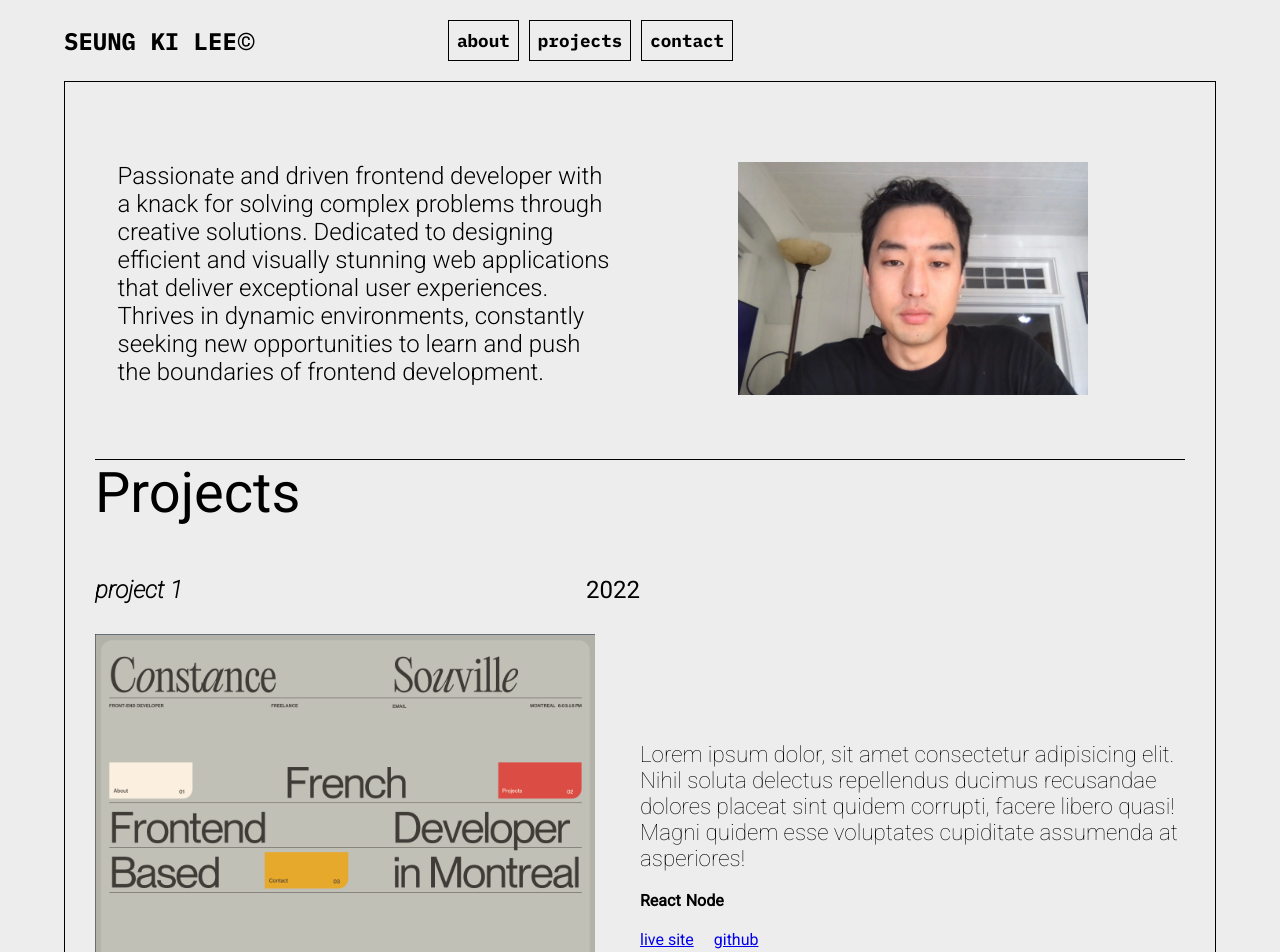
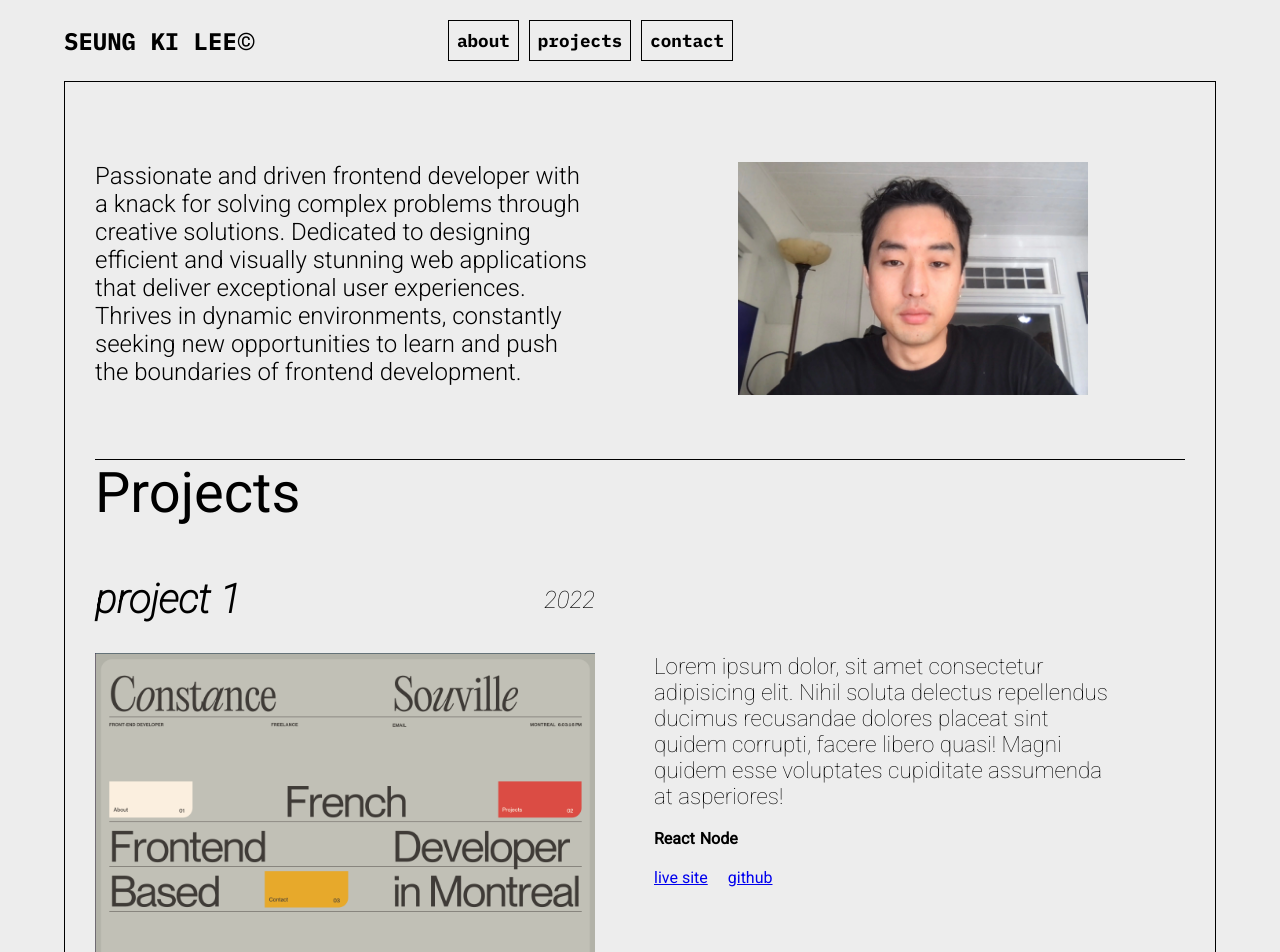
Before and after one commit to stvnlee890/Portfolio2.1, a React (Vite) app: page / in a window 1280 px wide. Shown: the top 952 px of the page. Built offline with nearby package versions, Linux system fonts and the light colour scheme.

Commit message:
Resolving grid placement in project section

```diff
--- a/src/components/about/about.css
+++ b/src/components/about/about.css
@@ -1,7 +1,6 @@
 .about-container {
     display: grid;
     grid-template-columns: 1fr 1fr;
-    justify-items: center;
     margin: 50px 0 60px 0;
     opacity: 0;
 }
@@ -15,6 +14,7 @@
 .about-portrait {
     overflow: hidden;
     width: 350px;
+    margin: 0 auto;
 }
 
 .img-portrait {
--- a/src/components/projects/project-content/ProjectContent.jsx
+++ b/src/components/projects/project-content/ProjectContent.jsx
@@ -6,10 +6,6 @@ export function ProjectContent({ content }) {
       {projects.map((project) => (
         <div key={project.id} className="project-content">
           <div className="project-col-1">
-            <div className="project-header-2">
-              <h1>{project.name}</h1>
-              <p>{project.year}</p>
-            </div>
             <div>
               <img
                 className="images"
@@ -17,6 +13,10 @@ export function ProjectContent({ content }) {
                 alt={"project " + project.name}
               />
             </div>
+          </div>
+          <div className="project-header-2">
+            <h1>{project.name}</h1>
+            <p>{project.year}</p>
           </div>
           <div className="project-col-2">
             <div className="buit-wrapper">
--- a/src/components/projects/projects.css
+++ b/src/components/projects/projects.css
@@ -11,7 +11,8 @@
 .project-content {
   width: 100%;
   display: grid;
-  grid-template-columns: 1fr 1fr;
+  grid-template-columns: 500px 1fr;
+  grid-template-rows: .2fr 1fr;
   margin-top: 50px;
 }
 
@@ -36,28 +37,30 @@
 
 .project-col-1 {
   margin-bottom: 100px;
+  grid-column-start: 1;
 }
 
 .project-header-2 > h1 {
   font-style: italic;
-  font-size: 1.5rem;
+  font-size: 2.5rem;
 }
 .project-header-2 > p {
-  font-style: bold;
+  font-style: italic;
   font-size: 1.5rem;
+  margin: auto 0;
 }
 
 .project-header-2 {
   display: flex;
   justify-content: space-between;
   margin-bottom: 30px;
-  grid-column-start: 1;
+  grid-column-start: 1 ;
+  grid-row-start: 1;
 }
 
 .project-col-2 {
-  justify-self: center;
-  align-self: center;
-  grid-column-start: 2;
+  width: 80%;
+  margin: 0 auto;
 }
 
 .project-desc {
```
